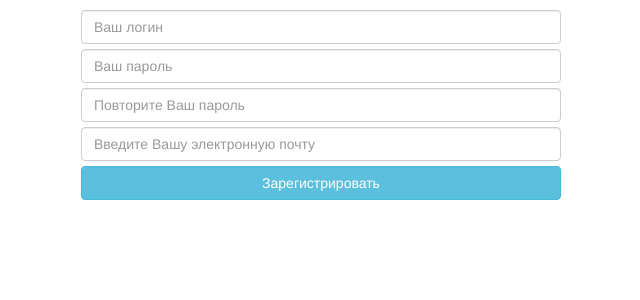
After one commit to MaximSolomahin/anecdotes.ru, a PHP site: page /register.php in a window 1280 px wide. The commit adds this page. Shown: the top 300 px of the page, without its empty margins (319-959 px from the left). Run offline with PHP 8.4, Linux system fonts and the light colour scheme; data that the repository does not hold is empty.

Commit message:
START PROJECT (CREATE register.php)

```diff
--- a/blocks/header.php
+++ b/blocks/header.php
@@ -0,0 +1,8 @@
+<!DOCTYPE html>
+<html lang="ru">
+	<head>
+		<meta charset="utf-8">
+		<title>Гостевая книга</title>
+		<link rel="stylesheet" href="css/bootstrap/css/bootstrap.css">
+		<link rel="stylesheet" href="css/styles.css">
+	</head>
--- /dev/null
+++ b/blocks/layout_register.php
@@ -0,0 +1,18 @@
+<?php
+    include_once 'header.php';
+?>
+<div id="wrapper">
+    <div id="form">
+        <form action="../register.php" method="POST">
+
+            <p><input class="form-control" name="login" placeholder="Ваш логин"></p>
+            <p><input type="password" class="form-control" name="password" placeholder="Ваш пароль"></p>
+            <p><input type="password" class="form-control" name="confirm" placeholder="Повторите Ваш пароль"></p>
+            <p><input type="email" class="form-control" name="email" placeholder="Введите Вашу электронную почту"></p>
+
+            <p><input type="submit" name="submit" class="btn btn-info btn-block" value="Зарегистрировать"></p>
+        </form>
+    </div>
+</div>
+</body>
+</html>
--- a/css/styles.css
+++ b/css/styles.css
@@ -22,7 +22,7 @@
 
 
 textarea.form-control{
-	width: 100%;
+	width: 50%;
 	padding: 5px 10px;
 	min-height: 200px;
 	resize: vertical;
--- a/functions/function.php
+++ b/functions/function.php
@@ -0,0 +1,6 @@
+<?php
+    function connectDB(){
+        $link = mysqli_connect('anecdotes.ru', 'root', 'root', 'anecdotes')
+            or die(mysqli_error($link));
+        return $link;
+    }
--- a/index.php
+++ b/index.php
@@ -0,0 +1,2 @@
+<?php
+    session_start();
--- /dev/null
+++ b/register.php
@@ -0,0 +1,8 @@
+<?php
+    session_start();
+    include_once 'functions/function.php';
+    $link = connectDB();
+
+
+
+    include 'blocks/layout_register.php';
```
Also changed, not shown: login.php (added), logout.php (added).
